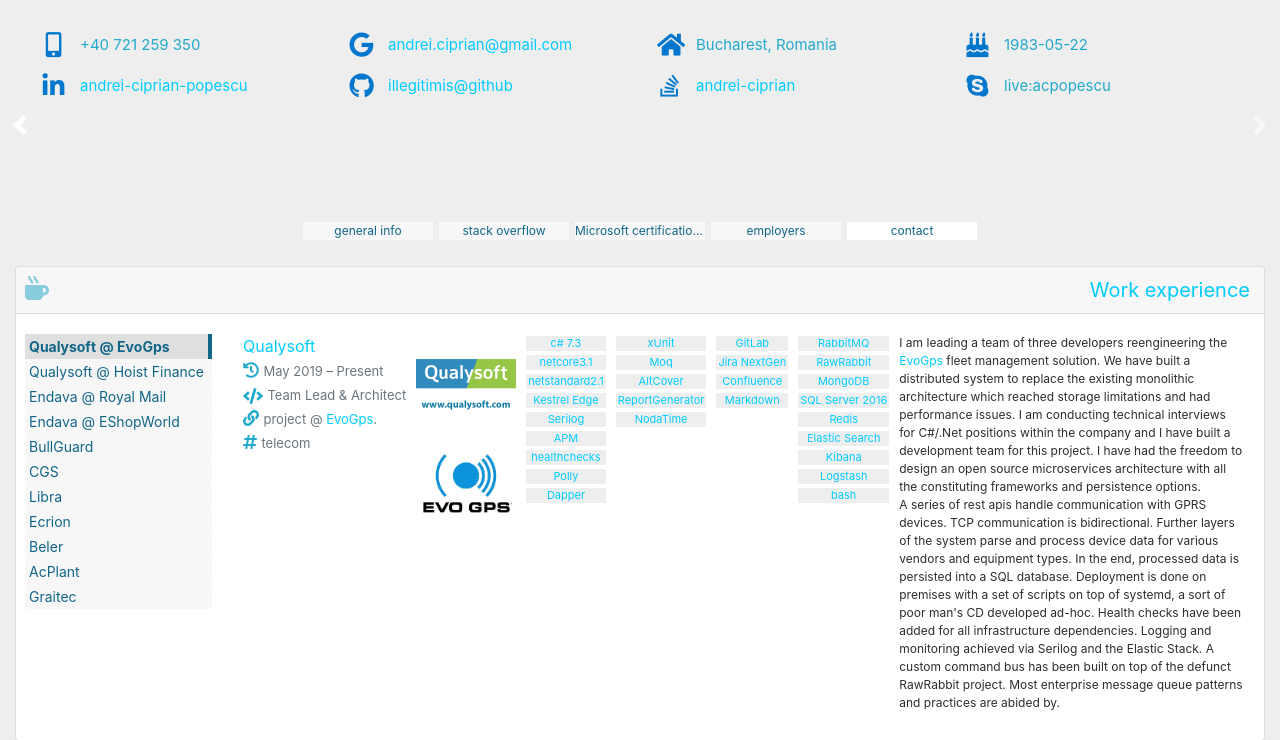
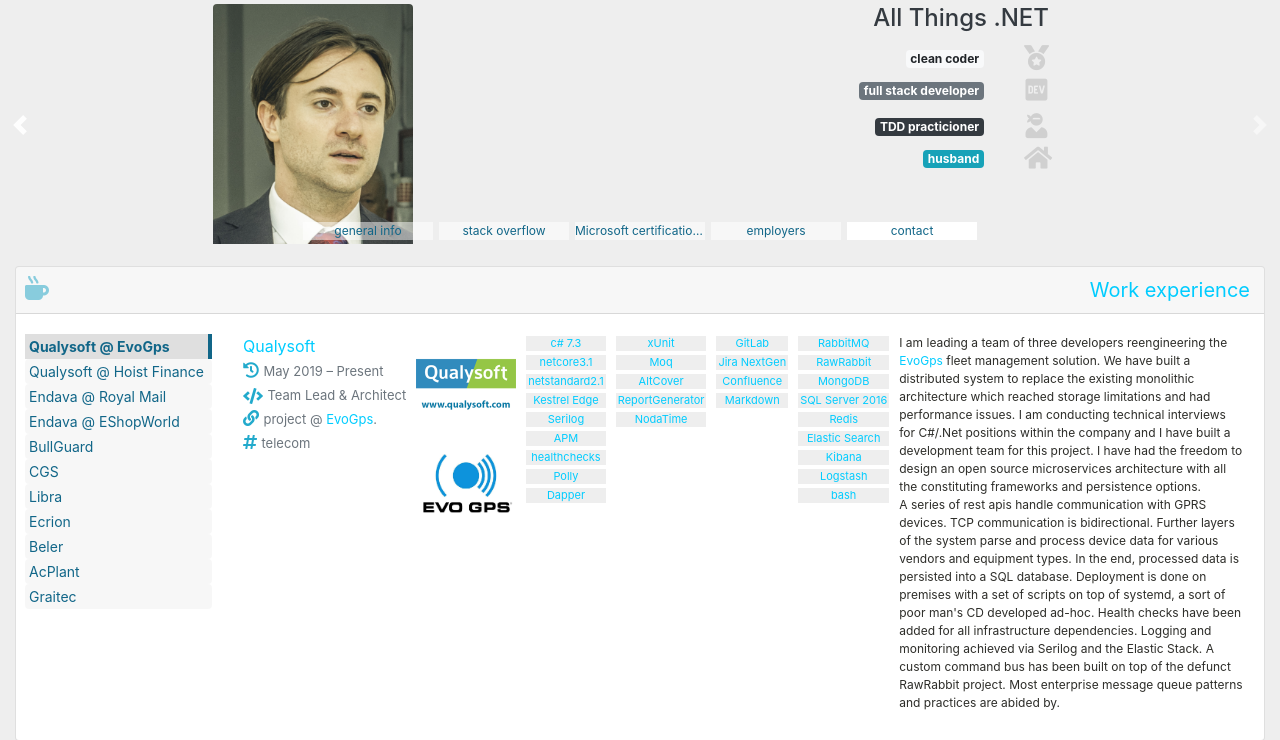
Before and after one commit to illegitimis/andrei-popescu-resume, a PHP site: page /carousel/index.html in a window 1280 px wide. Shown: the top 740 px of the page. Run offline with PHP 8.4, Linux system fonts and the light colour scheme; some libraries are stand-ins or nearby versions.

Commit message:
general info icons

```diff
--- a/v4-bootstrap/carousel/carousel.css
+++ b/v4-bootstrap/carousel/carousel.css
@@ -230,6 +230,18 @@
   background-image: url(https://lipis.github.io/flag-icon-css/flags/4x3/it.svg);
 }
 
+.general-info .fab, .general-info .fas {
+  color: rgba(0, 0, 0, 0.125);
+  font-size: 25px;
+  line-height: 25px;
+  width: 25px;
+  height: 25px;
+  text-align: center;
+  margin-left: 40px;
+  margin-right: 0px;
+  float: right;
+}
+
 .contact > div {
   margin-top: 8px;
   margin-bottom: 8px;
--- a/v4-bootstrap/carousel/carousel.scss
+++ b/v4-bootstrap/carousel/carousel.scss
@@ -65,6 +65,8 @@
 $employer-pic-lg: 90px;
 $employer-pic-md: 80px;
 $employer-pic-sm: 70px;
+
+$general-info-fa-margin: 40px;
 
 /* screen */
 $screen-sm: 576px;
@@ -311,6 +313,21 @@
 }
 .flag-it{
   background-image: url(https://lipis.github.io/flag-icon-css/flags/4x3/it.svg);
+}
+
+.general-info {
+  .fab, .fas {
+    // color: $sleek-turqoise;
+    color: $wgray;
+    font-size: $font-awesome-icons;
+    line-height: $font-awesome-icons;
+    width: $font-awesome-icons;
+    height: $font-awesome-icons;
+    text-align: center;
+    margin-left: $general-info-fa-margin;
+    margin-right: 0px;
+    float: right;
+  }
 }
 
 .contact {
--- a/v4-bootstrap/carousel/index.html
+++ b/v4-bootstrap/carousel/index.html
@@ -35,22 +35,29 @@
 
           <div class="carousel-inner" aria-label="slideshow">
 
-          <div class="carousel-item" aria-label="1st item in carousel is a picture">
-                <div class="row m-1">
+          <div class="carousel-item active" aria-label="1st item in carousel is a picture">
+                <div class="row m-1 general-info">
                     <div class="col-4">
                         <img class="avatar d-block float-right rounded" src="cununie4227.png" alt="avatar 544 x 768" aria-label="Avatar"/>
                     </div>
-                    <div class="col-auto" aria-label="Punchline carousel caption">
-                      <h4 class="text-right text-dark">All Things .NET</h4>
-                      <span class="badge badge-secondary">former mathematician</span>
-                      <span class="badge badge-lg badge-primary">husband</span>
-                      <span class="badge badge-light">former dancer</span>
-                      <span class="badge badge-dark">TDD practicioner</span>
-                      <p class="text-white my-0">Data access</p>
-                      <p class="text-light mt-1 mb-0">Full stack <i class="fab fa-dev"></i></p>
-                      <p class="bg-light my-0"><em>Web apps</em></p>
-                      <p class="bg-dark my-0">Desktop</p>
-                      <p class="my-0"><strong>Core</strong></p>
+                    <div class="col-6 text-right" aria-label="Punchline carousel caption">
+                      <h4 class="text-dark">All Things .NET</h4>
+                      <div class="mt-1 pt-1">
+                        <span class="badge badge-light">clean coder</span>
+                        <i class="fas fa-medal"></i>
+                      </div>
+                      <div class="my-1 py-1">
+                        <span class="badge badge-secondary">full stack developer</span>
+                        <i class="fab fa-dev"></i>
+                      </div>
+                      <div class="my-1 py-1">
+                        <span class="badge badge-dark">TDD practicioner</span>
+                        <i class="fas fa-user-ninja"></i>
+                      </div>
+                      <div>
+                        <span class="badge badge-lg badge-info">husband</span>
+                        <i class="fas fa-home"></i>
+                      </div>
                     </div>
                 </div>
             </div>
@@ -169,7 +176,7 @@
                 </div>
             </div>
 
-            <div class="carousel-item active" aria-label="contact font awesome">
+            <div class="carousel-item" aria-label="contact font awesome">
                 <div class="row contact align-items-center align-self-start m-4" aria-details="Contact">
                     <div class="col-6 col-sm-6 col-md-4 col-lg-3">
                       <!-- <i class="fas fa-mobile"></i> -->
```
Also changed, not shown: README.md, 1 other file.
